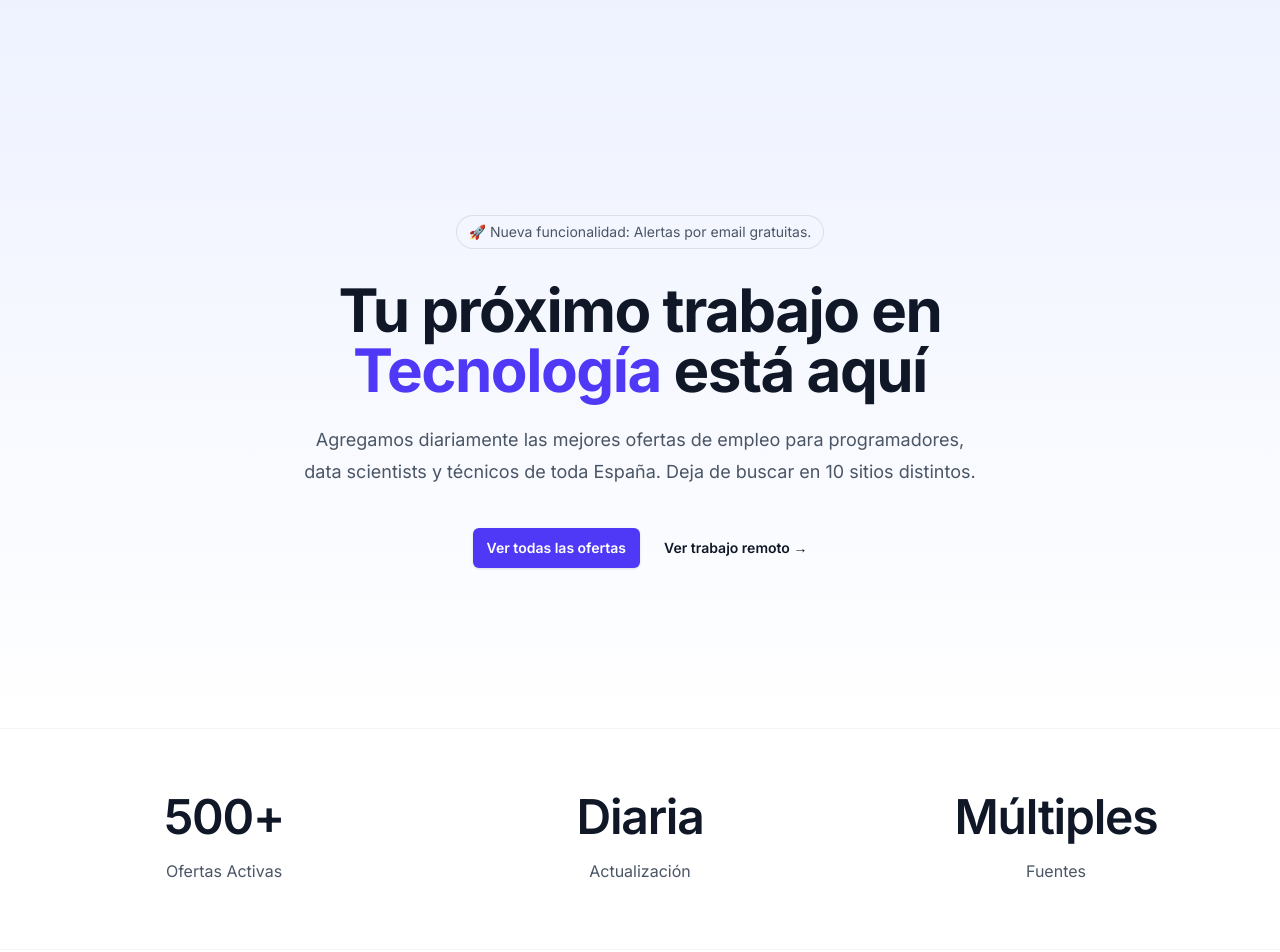
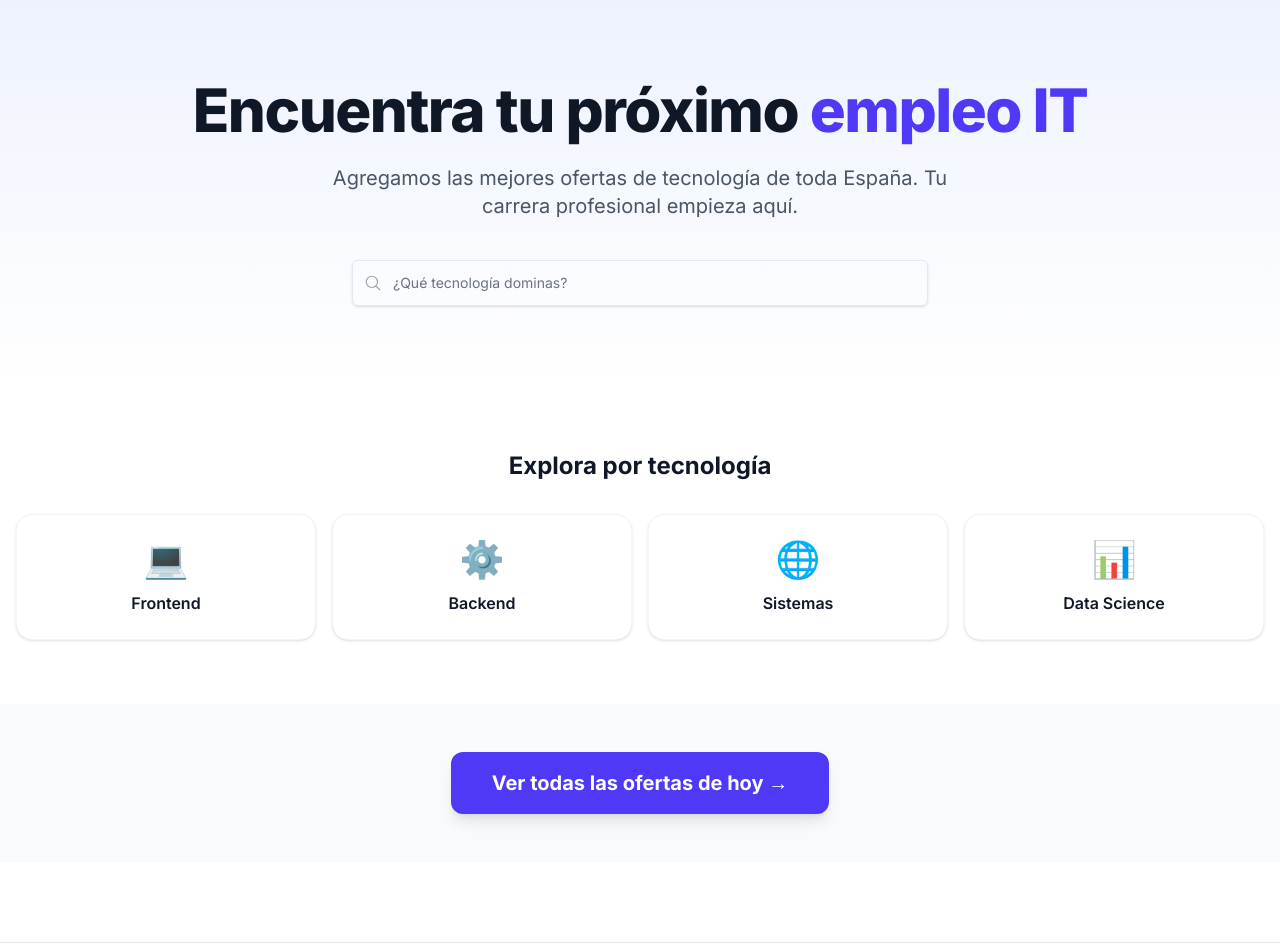
Before and after one commit to Raulmate7/Portal-Trabajo, a Next.js app in the folder frontend/: page / in a window 1280 px wide. Shown: the top 952 px of the page. Built offline with nearby package versions, Linux system fonts and the light colour scheme; no server answers; the database is empty.

Commit message:
UI: Home profesional con Hero y Categorías para AdSense

```diff
--- a/frontend/app/page.tsx
+++ b/frontend/app/page.tsx
@@ -1,107 +1,62 @@
-import { supabase } from '@/lib/supabase';
 import Link from 'next/link';
+import Search from '@/components/Search';
 
-// Esto hace que el contador de ofertas se actualice cada vez que alguien entra
-export const revalidate = 0;
-
-export default async function Home() {
-  // Consultamos a Supabase cuántas ofertas tenemos en total (Solo el número)
-  const { count } = await supabase
-    .from('jobs')
-    .select('*', { count: 'exact', head: true });
-
-  const stats = [
-    { label: 'Ofertas Activas', value: count || '500+' },
-    { label: 'Actualización', value: 'Diaria' },
-    { label: 'Fuentes', value: 'Múltiples' },
+export default function Home() {
+  const categories = [
+    { name: 'Frontend', icon: '💻', slug: 'react' },
+    { name: 'Backend', icon: '⚙️', slug: 'python' },
+    { name: 'Sistemas', icon: '🌐', slug: 'linux' },
+    { name: 'Data Science', icon: '📊', slug: 'python' },
   ];
 
-  const popularCities = ['Madrid', 'Barcelona', 'Valencia', 'Remoto', 'Sevilla', 'Bilbao'];
+  return (
+    <div className="bg-white">
+      {/* SECCIÓN HERO: Esto le encanta a Google porque define de qué trata la web */}
+      <section className="relative py-20 bg-gradient-to-b from-indigo-50 to-white">
+        <div className="max-w-7xl mx-auto px-4 text-center">
+          <h1 className="text-5xl font-extrabold text-gray-900 tracking-tight sm:text-6xl">
+            Encuentra tu próximo <span className="text-indigo-600">empleo IT</span>
+          </h1>
+          <p className="mt-6 text-xl text-gray-600 max-w-2xl mx-auto">
+            Agregamos las mejores ofertas de tecnología de toda España. Tu carrera profesional empieza aquí.
+          </p>
 
-  return (
-    <main className="min-h-screen bg-white">
-
-      {/* --- HERO SECTION (La parte visual impactante) --- */}
-      <div className="relative isolate px-6 pt-14 lg:px-8 bg-gradient-to-b from-indigo-50 to-white">
-        <div className="mx-auto max-w-2xl py-20 sm:py-32 lg:py-40 text-center">
-          <div className="hidden sm:mb-8 sm:flex sm:justify-center">
-            <div className="relative rounded-full px-3 py-1 text-sm leading-6 text-gray-600 ring-1 ring-gray-900/10 hover:ring-gray-900/20">
-              🚀 Nueva funcionalidad: Alertas por email gratuitas.
-            </div>
-          </div>
-          <h1 className="text-4xl font-bold tracking-tight text-gray-900 sm:text-6xl">
-            Tu próximo trabajo en <span className="text-indigo-600">Tecnología</span> está aquí
-          </h1>
-          <p className="mt-6 text-lg leading-8 text-gray-600">
-            Agregamos diariamente las mejores ofertas de empleo para programadores, data scientists y técnicos de toda España. Deja de buscar en 10 sitios distintos.
-          </p>
-          <div className="mt-10 flex items-center justify-center gap-x-6">
-            <Link
-              href="/trabajos/informatica-tecnologia"
-              className="rounded-md bg-indigo-600 px-3.5 py-2.5 text-sm font-semibold text-white shadow-sm hover:bg-indigo-500 focus-visible:outline focus-visible:outline-2 focus-visible:outline-offset-2 focus-visible:outline-indigo-600"
-            >
-              Ver todas las ofertas
-            </Link>
-            <Link href="/trabajos/informatica-tecnologia?ubicacion=Remoto" className="text-sm font-semibold leading-6 text-gray-900">
-              Ver trabajo remoto <span aria-hidden="true">→</span>
-            </Link>
+          <div className="mt-10 max-w-xl mx-auto">
+            <Search placeholder="¿Qué tecnología dominas?" />
           </div>
         </div>
-      </div>
+      </section>
 
-      {/* --- ESTADÍSTICAS --- */}
-      <div className="bg-white py-10 sm:py-16 border-y border-gray-100">
-        <div className="mx-auto max-w-7xl px-6 lg:px-8">
-          <dl className="grid grid-cols-1 gap-x-8 gap-y-16 text-center lg:grid-cols-3">
-            {stats.map((stat) => (
-              <div key={stat.label} className="mx-auto flex max-w-xs flex-col gap-y-4">
-                <dt className="text-base leading-7 text-gray-600">{stat.label}</dt>
-                <dd className="order-first text-3xl font-semibold tracking-tight text-gray-900 sm:text-5xl">
-                  {stat.value}
-                </dd>
-              </div>
+      {/* SECCIÓN DE CATEGORÍAS RÁPIDAS */}
+      <section className="py-16">
+        <div className="max-w-7xl mx-auto px-4">
+          <h2 className="text-2xl font-bold text-gray-900 mb-8 text-center">Explora por tecnología</h2>
+          <div className="grid grid-cols-2 md:grid-cols-4 gap-4">
+            {categories.map((cat) => (
+              <Link
+                key={cat.name}
+                href={`/trabajos/informatica-tecnologia?q=${cat.slug}`}
+                className="flex flex-col items-center p-6 bg-white border border-gray-100 rounded-2xl shadow-sm hover:shadow-md hover:border-indigo-200 transition-all text-center"
+              >
+                <span className="text-4xl mb-3">{cat.icon}</span>
+                <span className="font-semibold text-gray-900">{cat.name}</span>
+              </Link>
             ))}
-          </dl>
-        </div>
-      </div>
-
-      {/* --- CIUDADES POPULARES (SEO + UX) --- */}
-      <div className="mx-auto max-w-7xl px-6 py-24 sm:py-32 lg:px-8">
-        <h2 className="text-2xl font-bold tracking-tight text-gray-900 text-center mb-10">
-          Explora ofertas por ciudad
-        </h2>
-        <div className="grid grid-cols-2 gap-4 md:grid-cols-3 lg:grid-cols-6">
-          {popularCities.map((city) => (
-            <Link
-              key={city}
-              href={`/trabajos/informatica-tecnologia?ubicacion=${city}`}
-              className="flex items-center justify-center rounded-lg border border-gray-200 bg-white px-6 py-4 text-sm font-medium text-gray-900 shadow-sm hover:border-indigo-500 hover:text-indigo-600 hover:bg-indigo-50 transition-colors"
-            >
-              {city}
-            </Link>
-          ))}
-        </div>
-      </div>
-
-      {/* --- CARACTERÍSTICAS --- */}
-      <div className="bg-gray-900 py-24 sm:py-32">
-        <div className="mx-auto max-w-7xl px-6 lg:px-8">
-          <div className="mx-auto max-w-2xl lg:mx-0">
-            <h2 className="text-3xl font-bold tracking-tight text-white sm:text-4xl">¿Por qué usar este portal?</h2>
-            <p className="mt-6 text-lg leading-8 text-gray-300">
-              Creamos esta herramienta porque estábamos cansados de webs de empleo llenas de publicidad, registros obligatorios y ofertas caducadas.
-            </p>
-          </div>
-          <div className="mx-auto mt-10 max-w-2xl lg:mx-0 lg:max-w-none">
-            <div className="grid grid-cols-1 gap-x-8 gap-y-6 text-base font-semibold leading-7 text-white sm:grid-cols-2 md:flex lg:gap-x-10">
-              <p>✨ Sin registro obligatorio</p>
-              <p>⚡️ Actualización automática</p>
-              <p>🔍 Filtros avanzados</p>
-              <p>💸 100% Gratis</p>
-            </div>
           </div>
         </div>
-      </div>
-    </main>
+      </section>
+
+      {/* BOTÓN DE ACCESO AL LISTADO COMPLETO */}
+      <section className="py-12 bg-gray-50">
+        <div className="max-w-7xl mx-auto px-4 text-center">
+          <Link
+            href="/trabajos/informatica-tecnologia"
+            className="inline-flex items-center justify-center px-8 py-4 border border-transparent text-lg font-bold rounded-xl text-white bg-indigo-600 hover:bg-indigo-700 md:py-4 md:text-xl md:px-10 shadow-lg transition-transform hover:scale-105"
+          >
+            Ver todas las ofertas de hoy &rarr;
+          </Link>
+        </div>
+      </section>
+    </div>
   );
 }
```
